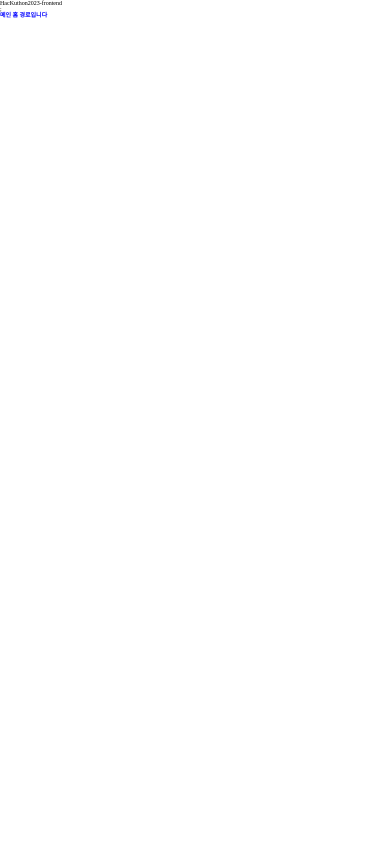
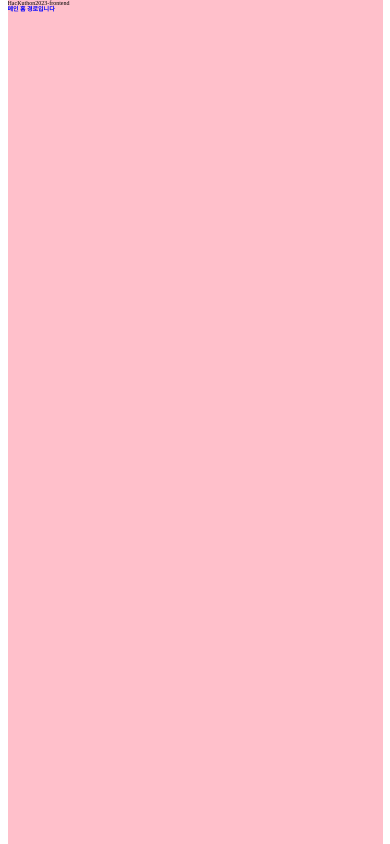
Before and after one commit to hacKUthon2023/hacKUthon-frontend, a React (Vite) app: page / in a window 390 px wide. Built offline with nearby package versions, Linux system fonts and the light colour scheme.

Commit message:
init : 모바일 사이트 뷰 사이즈 세팅

```diff
--- a/src/pages/Home.tsx
+++ b/src/pages/Home.tsx
@@ -3,14 +3,23 @@ import { styled } from "styled-components";
 const Home = () => {
   return (
     <>
-      <div>HacKuthon2023-frontend</div>;
-      <TestTitle>메인 홈 경로입니다</TestTitle>
+      <TestBg>
+        HacKuthon2023-frontend
+        <TestTitle>메인 홈 경로입니다</TestTitle>
+      </TestBg>
+      ;
     </>
   );
 };
 
 export default Home;
 
+const TestBg = styled.div`
+  background-color: pink;
+  width: 100%;
+  height: 100%;
+`;
+
 const TestTitle = styled.h1`
   color: blue;
 `;
--- a/src/styles/GlobalStyle.ts
+++ b/src/styles/GlobalStyle.ts
@@ -143,8 +143,9 @@ export const GlobalStyle = createGlobalStyle`
 
 ${reset}
 #root, body, html {
-    /* max-width: 43rem; */ //모바일뷰 세팅
-    /* margin: 0 auto; */
+    max-width: 37.5rem;
+    height: 100vh;
+    margin: 0 auto;
     overflow-y: auto;
     -ms-overflow-style: none; /* 인터넷 익스플로러 */
     scrollbar-width: none; /* 파이어폭스 */
```
